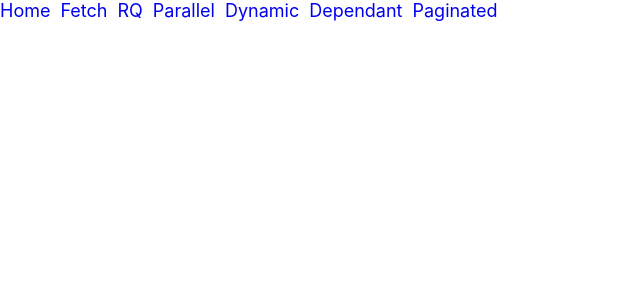
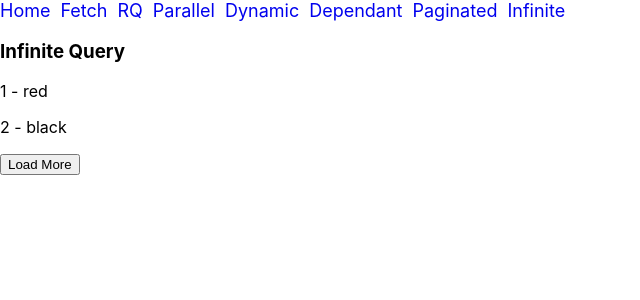
Before and after one commit to ZakriaJanjua/React-Query, a React (Create React App) app: page /rq-infinite in a window 1280 px wide. Shown: the top 300 px of the page, without its empty margins (0-640 px from the left). Built offline with nearby package versions, Linux system fonts and the light colour scheme; data requests are answered from the project's data file.

Commit message:
feat: infinite queries

```diff
--- a/src/App.js
+++ b/src/App.js
@@ -8,6 +8,7 @@ import Dependant from './pages/Dependant';
 import PaginatedQueries from './pages/PaginatedQueries';
 import { Route, Routes } from 'react-router-dom';
 import Links from './components/Links';
+import InfiniteQueries from './pages/InfiniteQueries';
 function App() {
 	return (
 		<>
@@ -27,6 +28,7 @@ function App() {
 					element={<Dependant email='quantiphi@quantiphi.com' />}
 				/>
 				<Route path='/rq-paginated' element={<PaginatedQueries />} />
+				<Route path='/rq-infinite' element={<InfiniteQueries />} />
 			</Routes>
 		</>
 	);
--- a/src/components/Links.jsx
+++ b/src/components/Links.jsx
@@ -23,8 +23,11 @@ export default function Links() {
 			<Link className='link' to='/rq-dependant'>
 				Dependant
 			</Link>
-			<Link className='link' to='rq-paginated'>
+			<Link className='link' to='/rq-paginated'>
 				Paginated
+			</Link>
+			<Link className='link' to='/rq-infinite'>
+				Infinite
 			</Link>
 		</header>
 	);
--- /dev/null
+++ b/src/pages/InfiniteQueries.jsx
@@ -0,0 +1,55 @@
+import { useInfiniteQuery } from 'react-query';
+import axios from 'axios';
+import { Fragment } from 'react';
+
+const fetchColors = ({ pageParam = 1 }) => {
+	return axios.get(`http://localhost:5000/colors?_limit=2&_page=${pageParam}`);
+};
+
+export default function InfiniteQueries() {
+	const {
+		data,
+		isLoading,
+		isError,
+		error,
+		hasNextPage,
+		fetchNextPage,
+		isFetching,
+		isFetchingNextPage,
+	} = useInfiniteQuery('colors', fetchColors, {
+		getNextPageParam: (_lastPage, pages) => {
+			if (pages.length < 4) {
+				return pages.length + 1;
+			} else {
+				return undefined;
+			}
+		},
+	});
+	if (isLoading) return <h3>Loading...</h3>;
+	if (isError) return <h3>Error: {error.message}</h3>;
+	return (
+		<>
+			<h3>Infinite Query</h3>
+			{data?.pages?.map((group, i) => {
+				return (
+					<Fragment key={i}>
+						{group?.data?.map((color) => (
+							<p key={color.id}>
+								{color.id} - {color.label}
+							</p>
+						))}
+					</Fragment>
+				);
+			})}
+			{(isFetching || isFetchingNextPage) && (
+				<strong>
+					Fetching...
+					<br />
+				</strong>
+			)}
+			<button disabled={!hasNextPage} onClick={fetchNextPage}>
+				Load More
+			</button>
+		</>
+	);
+}
```
